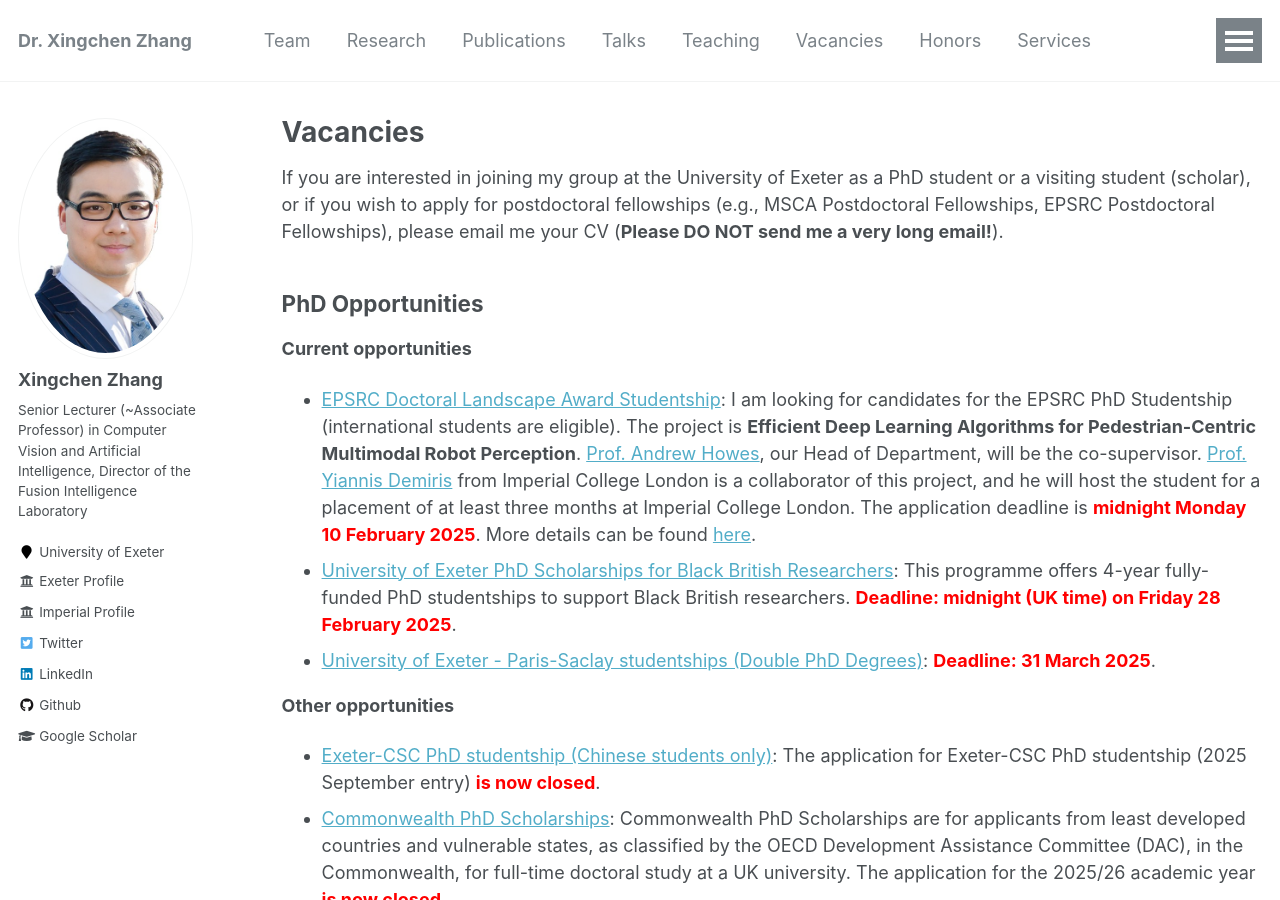
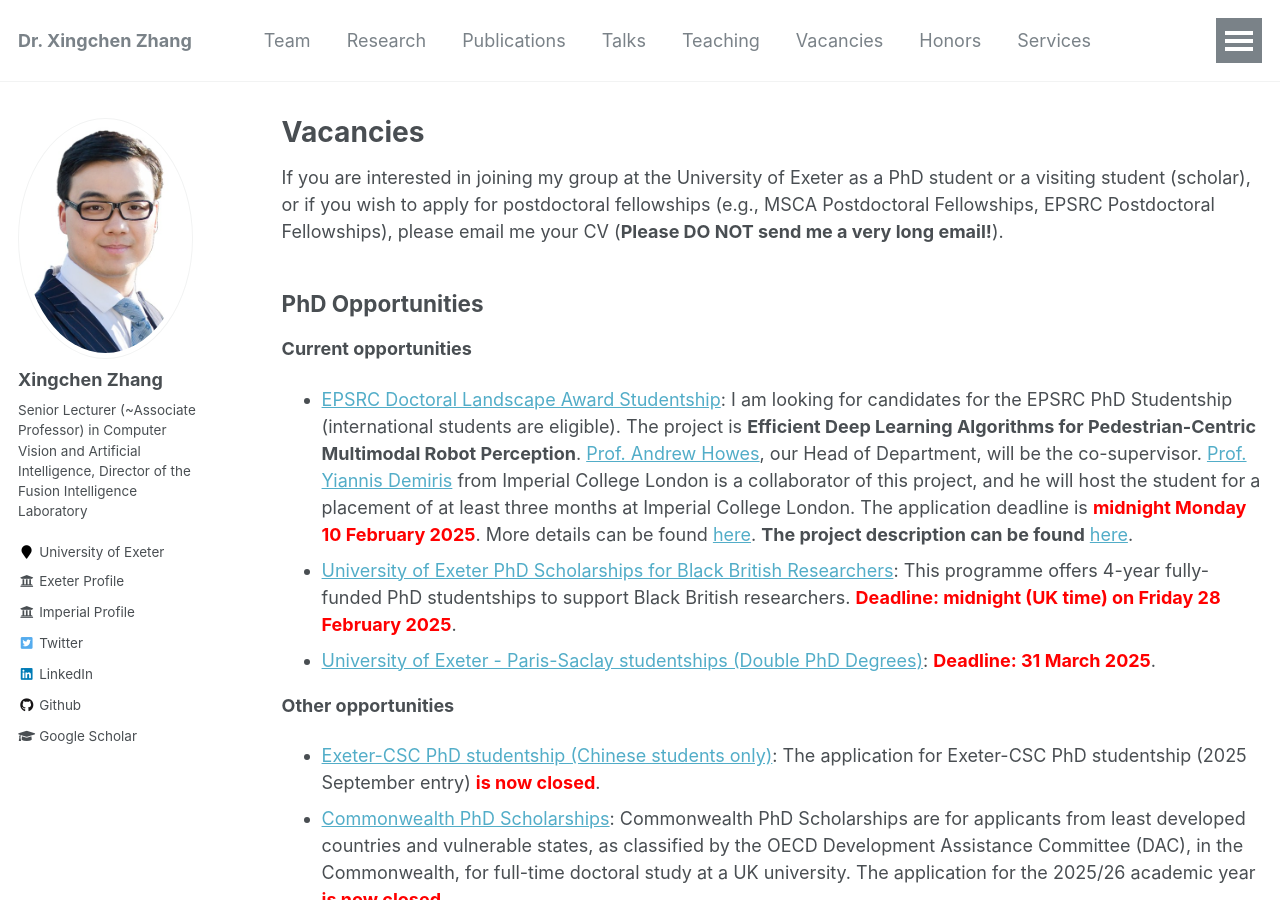
Before and after one commit to xingchenzhang/xingchenzhang.github.io, a Jekyll site: the page built from _pages/vacancies.md, in a window 1280 px wide and 900 px high. Built offline with Jekyll 4.4.1, drawn with Linux system fonts in a browser that asks for light colours.

Commit message:
update studentship

```diff
--- a/_pages/vacancies.md
+++ b/_pages/vacancies.md
@@ -13,7 +13,7 @@ PhD Opportunities
 
 **Current opportunities**
 
-- [EPSRC Doctoral Landscape Award Studentship](https://www.exeter.ac.uk/study/pg-research/funding/phdfunding/epsrc-dla-studentships/): I am looking for candidates for the EPSRC PhD Studentship (international students are eligible). The project is **Efficient Deep Learning Algorithms for Pedestrian-Centric Multimodal Robot Perception**. [Prof. Andrew Howes](https://experts.exeter.ac.uk/41016-andrew-howes), our Head of Department, will be the co-supervisor. [Prof. Yiannis Demiris](https://www.imperial.ac.uk/people/y.demiris) from Imperial College London is a collaborator of this project, and he will host the student for a placement of at least three months at Imperial College London. The application deadline is  **<span style="color: red;">midnight Monday 10 February 2025</span>**. More details can be found [here](https://www.exeter.ac.uk/study/pg-research/funding/phdfunding/epsrc-dla-studentships/).
+- [EPSRC Doctoral Landscape Award Studentship](https://www.exeter.ac.uk/study/pg-research/funding/phdfunding/epsrc-dla-studentships/): I am looking for candidates for the EPSRC PhD Studentship (international students are eligible). The project is **Efficient Deep Learning Algorithms for Pedestrian-Centric Multimodal Robot Perception**. [Prof. Andrew Howes](https://experts.exeter.ac.uk/41016-andrew-howes), our Head of Department, will be the co-supervisor. [Prof. Yiannis Demiris](https://www.imperial.ac.uk/people/y.demiris) from Imperial College London is a collaborator of this project, and he will host the student for a placement of at least three months at Imperial College London. The application deadline is  **<span style="color: red;">midnight Monday 10 February 2025</span>**. More details can be found [here](https://www.exeter.ac.uk/study/pg-research/funding/phdfunding/epsrc-dla-studentships/). **The project description can be found** [here](https://www.exeter.ac.uk/v8media/recruitmentsites/documents/Efficient_Deep_Learning_Algorithms_for_Pedestrian-Centric_Multimodal_Robot_Perception_EPSRC_DLA_Project_September_2025_Entry.pdf).
 - [University of Exeter PhD Scholarships for Black British Researchers](https://www.exeter.ac.uk/study/pg-research/funding/phdfunding/black-british/): This programme offers 4-year fully-funded PhD studentships to support Black British researchers. <span style="color: red;">**Deadline: midnight (UK time) on Friday 28 February 2025**</span>.
 - [University of Exeter - Paris-Saclay studentships (Double PhD Degrees)](https://www.exeter.ac.uk/study/pg-research/funding/phdfunding/paris-saclay/): <span style="color: red;">**Deadline: 31 March 2025**</span>.
 
```
